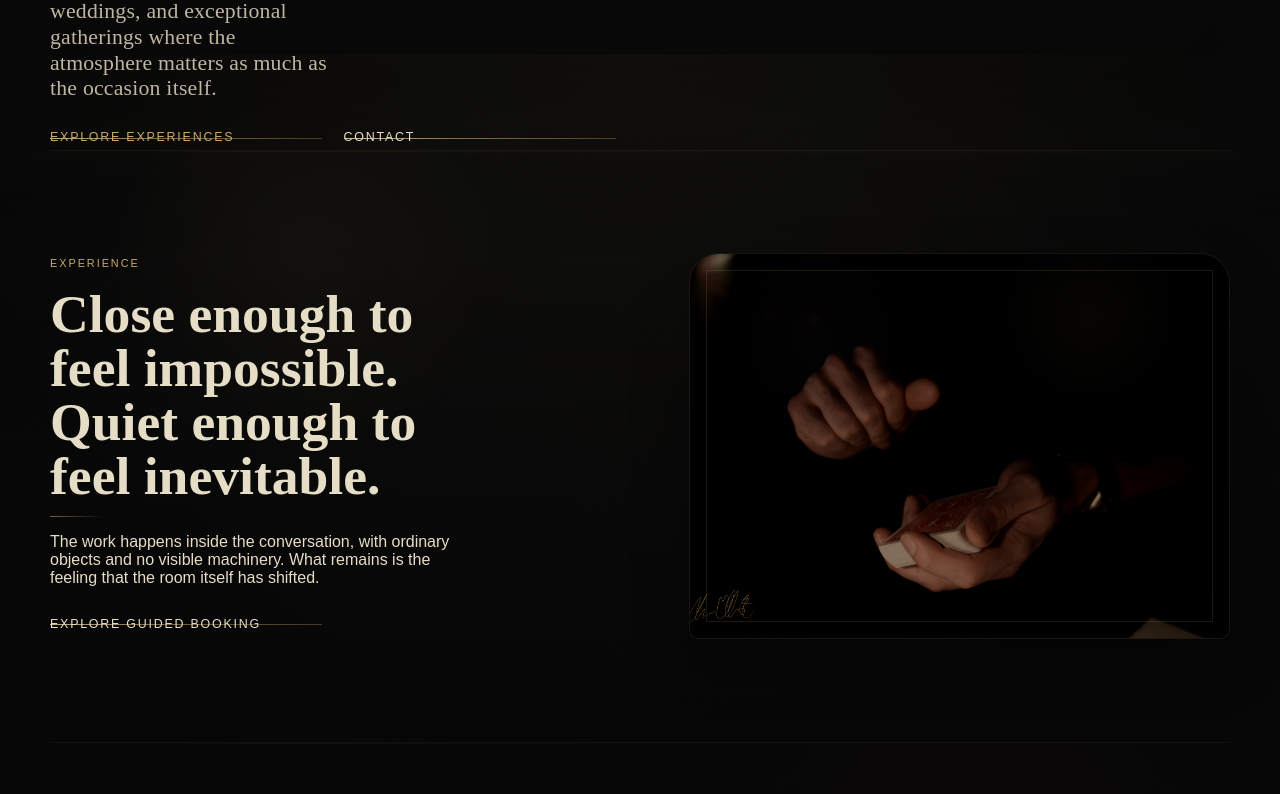
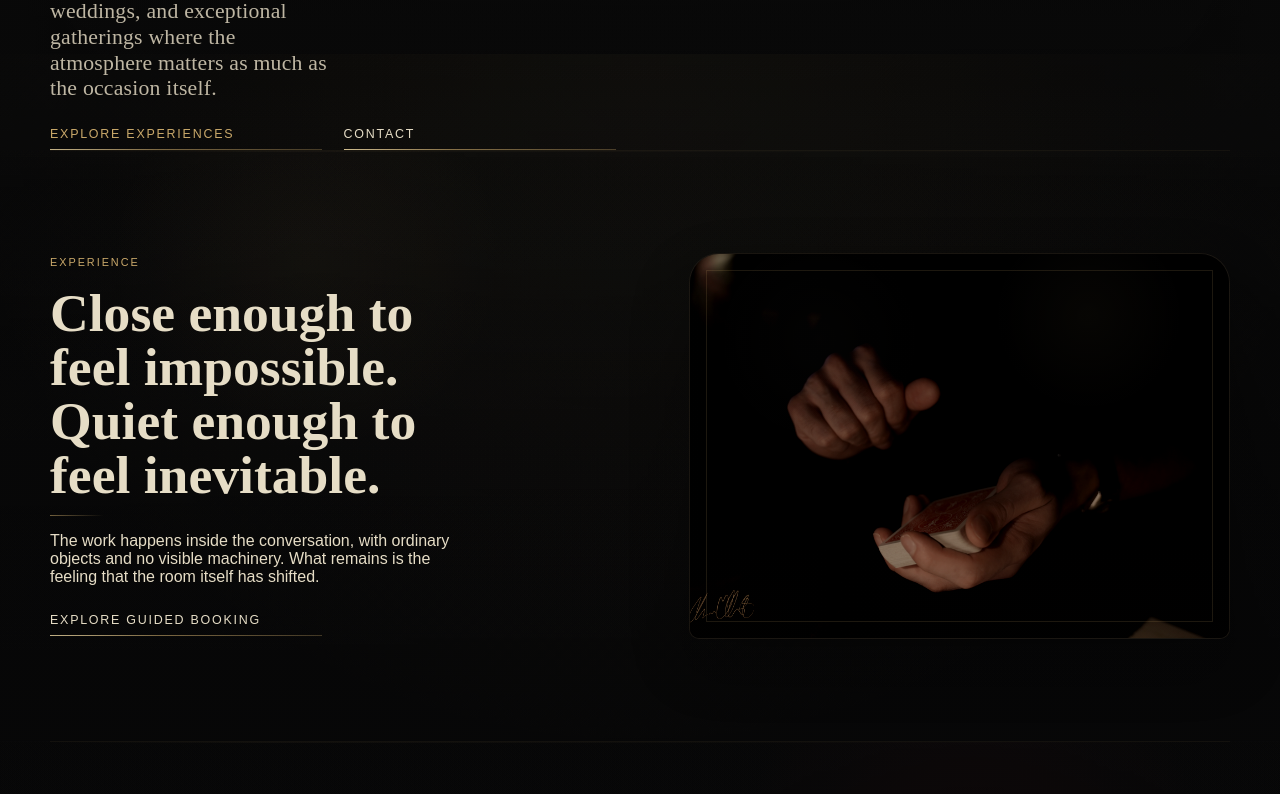
Before and after one commit to chaseellsworthiv-artifice/Artifice-Website, a Next.js app: page / in a window 1280 px wide. Shown: the part 2126-2920 px from the top of the page. Built offline with nearby package versions, Linux system fonts and the light colour scheme; a web font is replaced by a local one.

Commit message:
Place hero CTA lines below labels

```diff
--- a/components/hero-experience.module.css
+++ b/components/hero-experience.module.css
@@ -313,13 +313,12 @@
   display: inline-flex;
   align-items: center;
   width: min(100%, 17rem);
-  min-height: 1.55rem;
   text-decoration: none;
   font-size: 0.78rem;
   line-height: 1;
   letter-spacing: 0.14em;
   text-transform: uppercase;
-  padding: 0.16rem 0;
+  padding: 0.16rem 0 0.58rem;
   isolation: isolate;
 }
 
@@ -335,8 +334,7 @@
 .secondaryLink::after {
   content: "";
   position: absolute;
-  z-index: -1;
-  top: 50%;
+  bottom: 0;
   left: 0;
   width: 100%;
   height: 1px;
```
